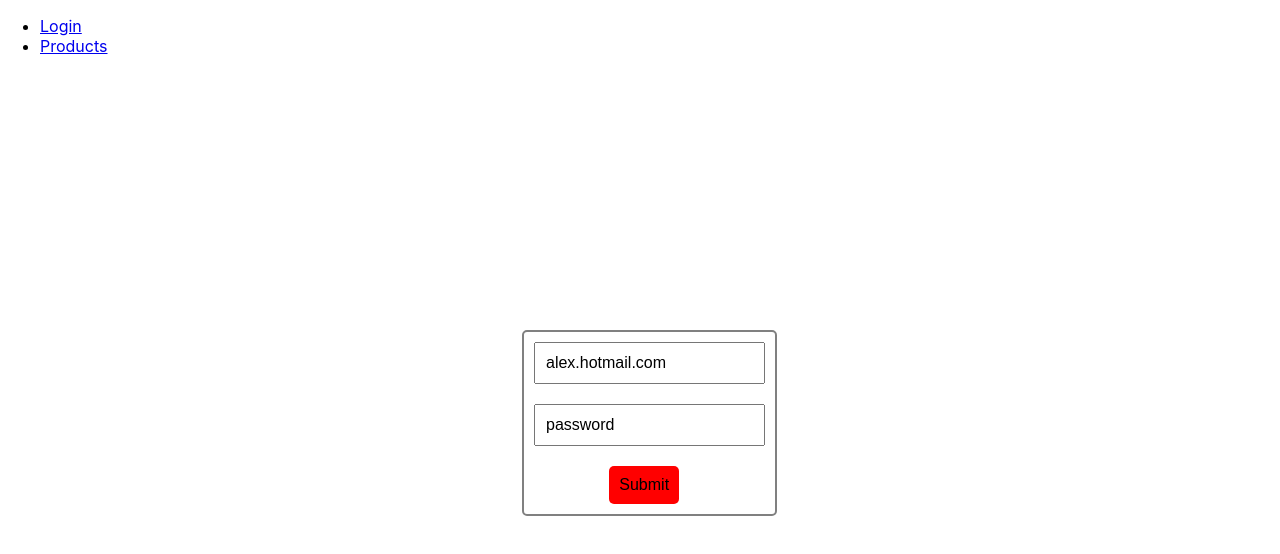
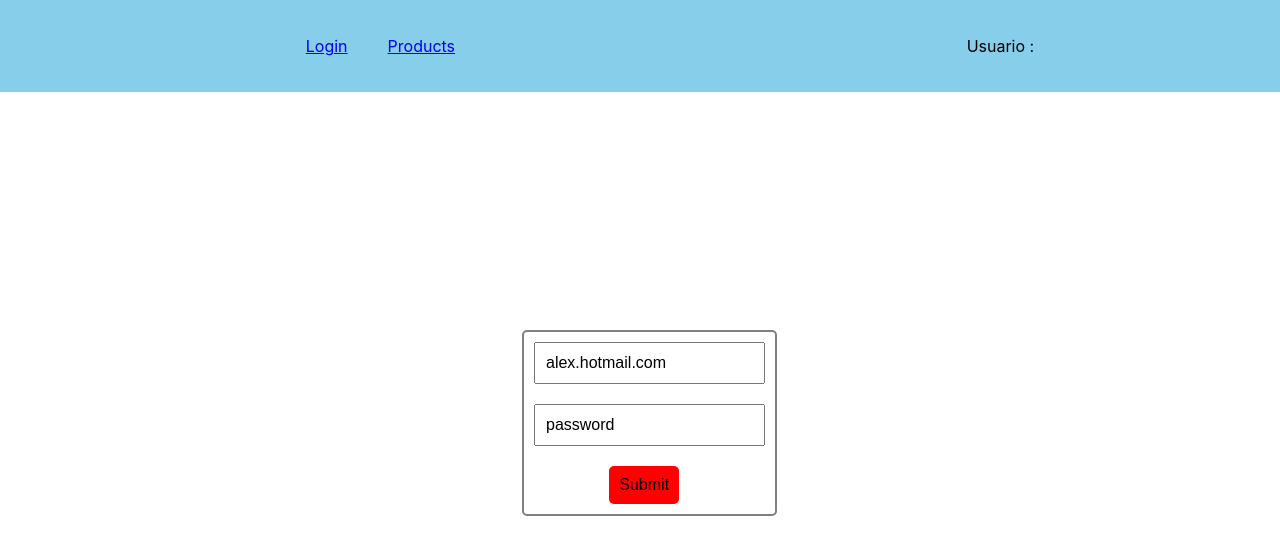
Before and after one commit to AlexxBot/My-React-App, a React (Create React App) app: page / in a window 1280 px wide. Shown: the top 554 px of the page. Built offline with nearby package versions, Linux system fonts and the light colour scheme.

Commit message:
creacion del nav bar

```diff
--- a/src/components/login.js
+++ b/src/components/login.js
@@ -1,5 +1,6 @@
-import { useState } from 'react'
-import { Link, Redirect } from 'react-router-dom'
+import { useContext, useState } from 'react'
+import { Redirect } from 'react-router-dom'
+import { LoginContext } from '../context/login-context'
 import authService from '../services/auth-service'
 
 
@@ -15,13 +16,18 @@ const Login = () => {
     const [form, setForm] = useState(initialForm)
     const [redirect, setRedirect] = useState(false)
 
+    const { setUserLogin } = useContext(LoginContext)
+
     const login = async (e) => {
 
         e.preventDefault();
         var response = await authService.login(form)
-        console.log(response);
+        //console.log(response);
         if (response.status === 200) {
+            console.log(form.email)
+            setUserLogin({email: form.email, isLogged: true})
             setRedirect(true)
+
         }
 
         /* try {
--- /dev/null
+++ b/src/components/menu.css
@@ -0,0 +1,21 @@
+.menu{
+    background-color: skyblue;
+    display: flex;
+    flex-direction: row;
+    align-items: center;
+    justify-content: space-around;
+}
+
+.menu ul {
+    display: flex;
+    flex-direction: row;
+    align-items: flex-start;
+    justify-content: left;
+
+    list-style: none;
+}
+
+.menu ul li {
+    margin: 20px
+
+}
--- /dev/null
+++ b/src/components/menu.js
@@ -0,0 +1,26 @@
+import { useContext } from "react"
+import { Link } from "react-router-dom"
+import { LoginContext } from "../context/login-context"
+import './menu.css'
+const Menu = () => {
+
+    const { userLogin } = useContext(LoginContext)
+    return (
+    <div className="menu">
+        <nav >
+            <ul>
+                <li>
+                    <Link to="/">Login</Link>
+                </li>
+                <li>
+                    <Link to="/products">Products</Link>
+                </li>
+            </ul>
+        </nav>
+
+        <p>Usuario : {userLogin.email}</p>
+    </div>
+
+)}
+
+export default Menu
--- /dev/null
+++ b/src/components/product.css
@@ -0,0 +1,21 @@
+.table {
+    border: 1px solid black;
+    margin:20px;
+    padding: 20px;
+    border-radius: 2%;
+}
+
+.header {
+    background-color: gainsboro;
+}
+
+.header td{
+    padding: 10px;
+    font-size: 18px;
+    font-weight: bold;
+    text-align: center;
+}
+
+.body td{
+    padding: 5px;
+}
--- a/src/components/products.js
+++ b/src/components/products.js
@@ -1,8 +1,63 @@
+
+import { useEffect, useState } from 'react'
+import productService from '../services/product-service'
 
 
-const Products = () =>{
+import './product.css'
+function sleep(ms) {
+    return new Promise(resolve => setTimeout(resolve, ms));
+  }
+
+const Products = () => {
+
+    const [productsState, setProductsState] = useState({ loading: false, products: [] })
+
+    useEffect(async () => {
+        setProductsState({ loading: true })
+        /* const response = await productService.getProducts();
+        console.log(response.status)
+        const data = await response.json()
+        console.dir(data) */
+        productService.getProducts()
+        .then((response) => response.json())
+        .then(async (data) => {
+            //await sleep(2000).then(() => { console.log("World!"); });
+            setProductsState({ loading: false, products: data });
+            //console.log(data);
+        })
+        return ()=>{
+            console.log('el ciclo de vida del component finalizo')
+        }
+    }, [])
+
     return (
-        <h1> Products work</h1>
+        <>
+        <div>
+            <table className="table">
+                <thead className ="header">
+                    <tr >
+                        <td>ID</td>
+                        <td>Name</td>
+                        <td>Category</td>
+                        <td>Price</td>
+                    </tr>
+                </thead>
+                <tbody className = "body">
+                    {
+                        !productsState.loading && productsState.products.map((product) => (
+                            <tr key={product._id}>
+                                <td>{product._id}</td>
+                                <td>{product.name}</td>
+                                <td>{product.category}</td>
+                                <td>{product.price}</td>
+                            </tr>
+                        ))
+                    }
+
+                </tbody>
+            </table>
+        </div>
+        </>
     )
 }
 
--- /dev/null
+++ b/src/context/login-context.js
@@ -0,0 +1,22 @@
+import { createContext, useState } from "react";
+
+export const LoginContext = createContext();
+
+const usserLoginInitial = {
+    email: '',
+    isLogged : false,
+}
+
+export const LoginProvider = ({children}) => {
+
+    const [userLogin, setUserLogin] = useState(usserLoginInitial)
+
+    return(
+        <LoginContext.Provider value={{
+            userLogin,
+            setUserLogin
+        }}>
+            { children }
+        </LoginContext.Provider>
+    )
+}
--- a/src/routes.js
+++ b/src/routes.js
@@ -2,12 +2,13 @@ import { Route, BrowserRouter as Router, Link, Switch } from 'react-router-dom'
 
 import Login from './components/login'
 import Products from './components/products'
+import Menu from './components/menu'
 
 const Routes = () => {
     return (
         <Router>
             <div>
-                <nav>
+                {/* <nav className="Menu">
                     <ul>
                         <li>
                             <Link to="/">Login</Link>
@@ -16,7 +17,8 @@ const Routes = () => {
                             <Link to="/products">Products</Link>
                         </li>
                     </ul>
-                </nav>
+                </nav> */}
+                <Menu/>
 
                 <Switch>
                     <Route exact={true} path="/">
--- a/src/services/product-service.js
+++ b/src/services/product-service.js
@@ -1,13 +1,14 @@
 import { URL, HEADERS } from '../global'
 
-export default class ProductService{
+const URL_PRODUCT = `${URL}/products`
+class ProductService{
 
     constructor(){
         //URL = 'http://192.168.100.59:3000/product'
     }
 
-    getProductos = async () => {
-        return fetch(URL)
+    getProducts = async () => {
+        return fetch(URL_PRODUCT)
     }
 
     getProduct = async (id) => {
@@ -18,3 +19,7 @@ export default class ProductService{
         return fetch(URL)
     }
 }
+
+const productService = new ProductService()
+
+export default productService
```
Also changed, not shown: src/App.js (+8 -0 lines).
